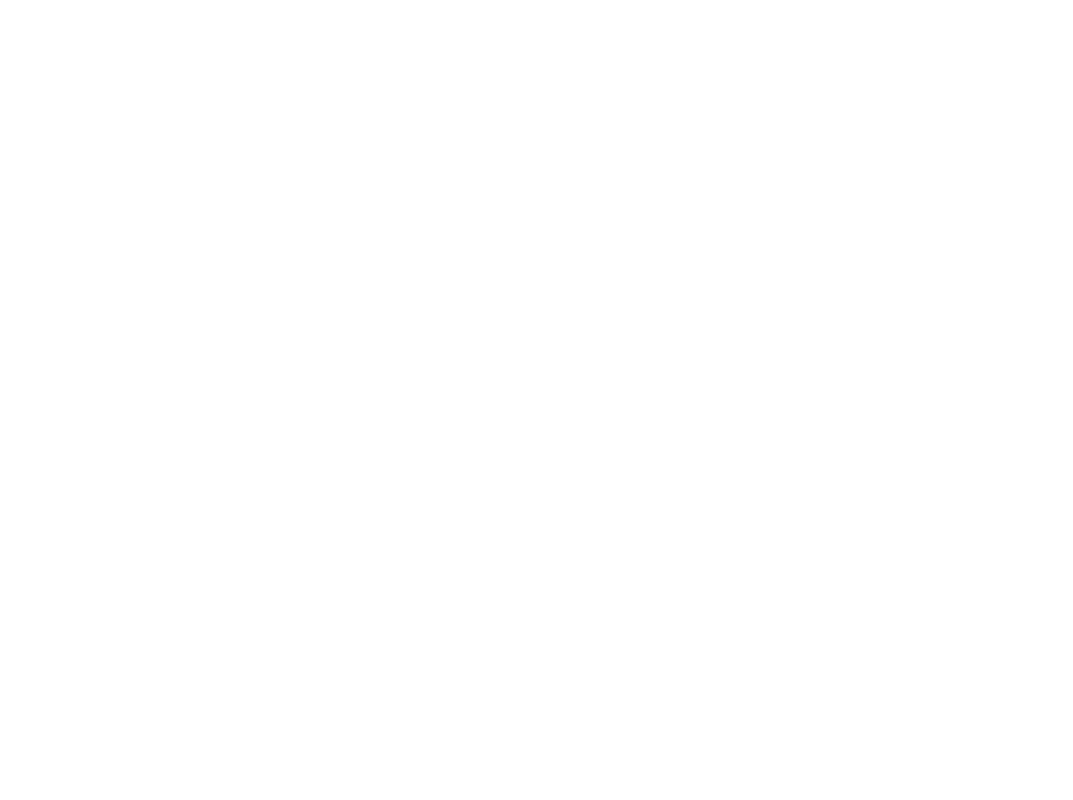
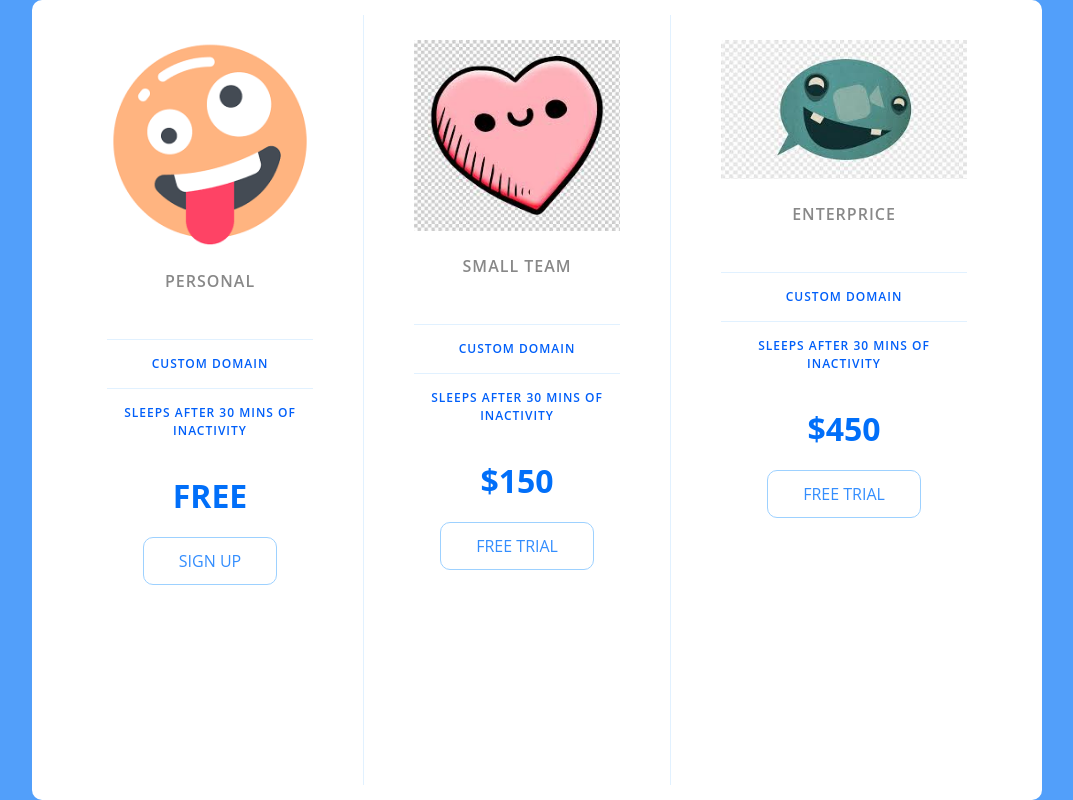
Before and after one commit to Lolaaamelia15/CSS-Tabel-Pricing, a plain HTML site: page index.html in a window 1280 px wide. Shown: the whole page, without its empty margins (103-1176 px from the left). Drawn offline with Linux system fonts and the light colour scheme.

Commit message:
menambahkan css

```diff
--- a/app.css
+++ b/app.css
@@ -0,0 +1,164 @@
+/* http://meyerweb.com/eric/tools/css/reset/
+   v2.0 | 20110126
+   License: none (public domain)
+*/
+
+html, body, div, span, applet, object, iframe,
+h1, h2, h3, h4, h5, h6, p, blockquote, pre,
+a, abbr, acronym, address, big, cite, code,
+del, dfn, em, img, ins, kbd, q, s, samp,
+small, strike, strong, sub, sup, tt, var,
+b, u, i, center,
+dl, dt, dd, ol, ul, li,
+fieldset, form, label, legend,
+table, caption, tbody, tfoot, thead, tr, th, td,
+article, aside, canvas, details, embed,
+figure, figcaption, footer, header, hgroup,
+menu, nav, output, ruby, section, summary,
+time, mark, audio, video {
+	margin: 0;
+	padding: 0;
+	border: 0;
+	font-size: 100%;
+	font: inherit;
+	vertical-align: baseline;
+}
+/* HTML5 display-role reset for older browsers */
+article, aside, details, figcaption, figure,
+footer, header, hgroup, menu, nav, section {
+	display: block;
+}
+body {
+	line-height: 1;
+}
+ol, ul {
+	list-style: none;
+}
+blockquote, q {
+	quotes: none;
+}
+blockquote:before, blockquote:after,
+q:before, q:after {
+	content: '';
+	content: none;
+}
+table {
+	border-collapse: collapse;
+	border-spacing: 0;
+}
+
+html {
+    font-family: 'Open Sans', sans-serif;
+    box-sizing: border-box;
+}
+
+body {
+    background-color: #529ffa;
+    display: flex;
+    justify-content: center;
+    min-height: 100vh;
+
+}
+
+.panel {
+    background-color: white;
+    border-radius: 10px;
+    padding: 15px 25px;
+    width: 100%;
+    max-width: 960px;
+    display: flex;
+    flex-direction: row;
+    text-align: center;
+    text-transform: uppercase;
+}
+
+.pricing-plan {
+    border-bottom: 1px solid;
+
+}
+
+.pricing-plan:last-child {
+    border-bottom: none;
+}
+
+.pricing-img {
+    margin-bottom: 25px;
+    max-width: 100%;
+}
+
+.pricing-header {
+    color: #888;
+    font-weight: 600;
+    letter-spacing: 1px;
+}
+
+.pricing-features {
+    margin: 50px 0 25px;
+    color: #015ff9;
+
+}
+
+.pricing-features-item {
+    font-weight: 600;
+    letter-spacing: 1px;
+    font-size: 12px;
+    line-height: 1.5;
+    padding: 15px 0;
+    border-top: 1px solid #e1f1ff;
+}
+.pricing-features-item :last-child {
+    border-bottom: 1px solid #e1f1ff;
+}
+
+.pricing-price {
+    color: #016ff9;
+    display: block;
+    font-size: 32px;
+    font-weight: 700;
+}
+
+.pricing-button {
+    border: 1px solid #9dd1ff;
+    border-radius: 10px;
+    color: #348efe;
+    display: inline-block;
+    padding: 15px 35px;
+    text-decoration: none;
+    margin: 25px 0;
+}
+
+
+.pricing-button:hover,
+.pricing-button:focus {
+    background-color: #e1f1ff;
+
+}
+
+.pricing-button.is-featured {
+    background-color: #48aaff;
+    color: white;
+
+}
+
+.pricing-button.is-featured:hover,
+.pricing-button.is-featured:focus {
+    background-color: #269aff;
+    color: white;
+}
+
+@media (min-width: 900px) {
+    .panel {
+        flex-direction: row;
+    }
+    .pricing-plan{
+        border-bottom: none;
+        border-right: 1px solid #e1f1ff;
+        padding: 25px 50px;
+    }
+    .pricing-plan:last-child{
+        border-right: none;
+
+    }
+
+
+}
--- a/index.html
+++ b/index.html
@@ -4,8 +4,42 @@
     <meta charset="UTF-8">
     <meta name="viewport" content="width=device-width, initial-scale=1.0">
     <title>Document</title>
+    <link rel="stylesheet" href="app.css">
 </head>
 <body>
+    <div class="panel pricing-table">
+        <div class="pricing-plan">
+            <img src="icons/icon1.png" alt="" class="pricing-img">
+            <h2 class="pricing-header">Personal</h2>
+            <ul class="pricing-features">
+                <li class="pricing-features-item">Custom domain</li>
+                <li class="pricing-features-item">Sleeps after 30 mins of inactivity</li>
+            </ul>
+            <span class="pricing-price">Free</span>
+            <a href="#/" class="pricing-button">Sign Up</a>
+        </div>
+        <div class="pricing-plan">
+            <img src="icons/icon2.jpeg" alt="" class="pricing-img">
+            <h2 class="pricing-header">Small team</h2>
+            <ul class="pricing-features">
+                <li class="pricing-features-item">Custom domain</li>
+                <li class="pricing-features-item">Sleeps after 30 mins of inactivity</li>
+            </ul>
+            <span class="pricing-price">$150</span>
+            <a href="#/" class="pricing-button">Free Trial</a>
+        </div>
+        <div class="pricing-plan">
+            <img src="icons/icon3.jpeg" alt="" class="pricing-img">
+            <h2 class="pricing-header">Enterprice</h2>
+            <ul class="pricing-features">
+                <li class="pricing-features-item">Custom domain</li>
+                <li class="pricing-features-item">Sleeps after 30 mins of inactivity</li>
+            </ul>
+            <span class="pricing-price">$450</span>
+            <a href="#/" class="pricing-button">Free Trial</a>
+        </div>
+
+    </div>
 
 </body>
 </html>
```
Also changed, not shown: icons/icon1.png (added), icons/icon2.jpeg (added), icons/icon3.jpeg (added).
